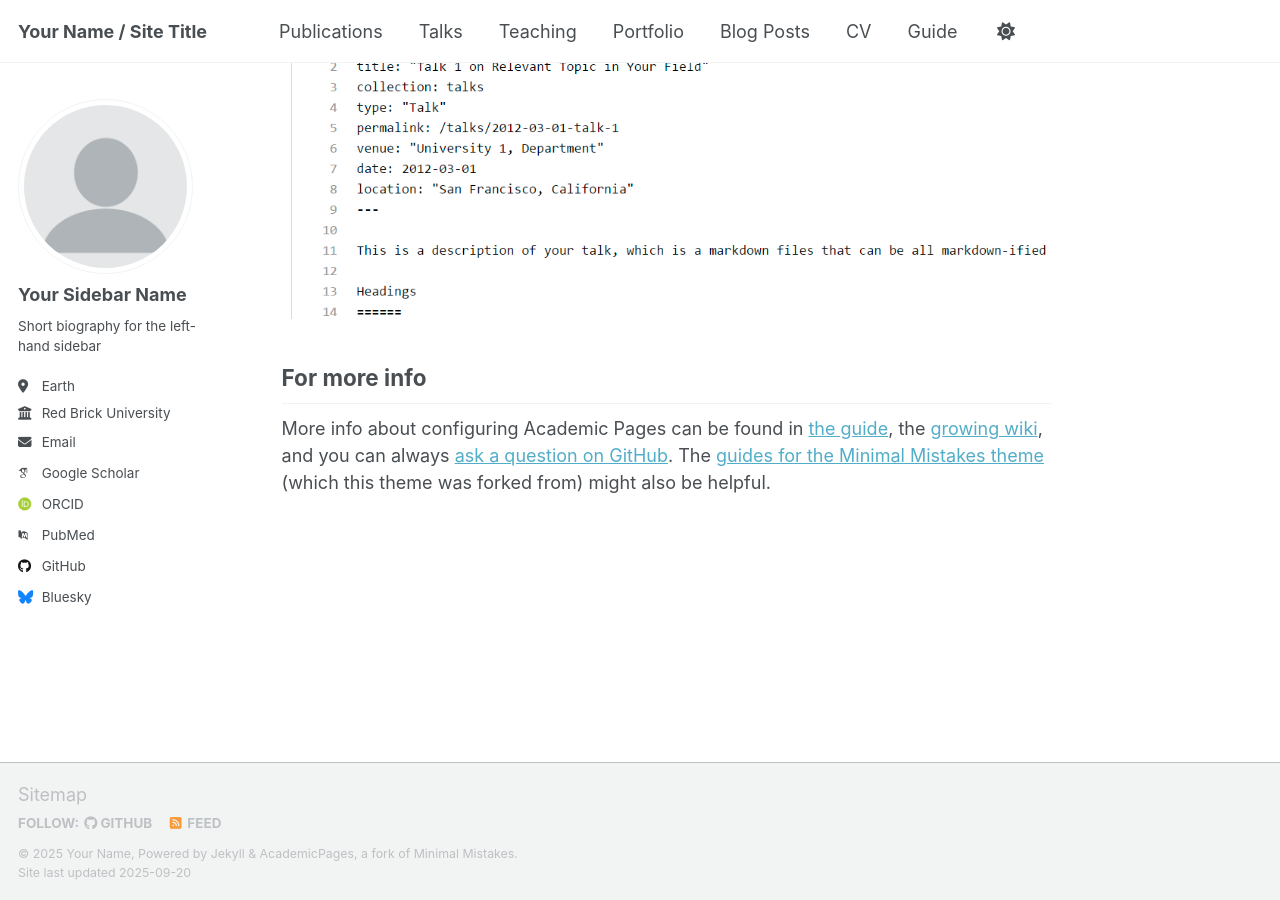
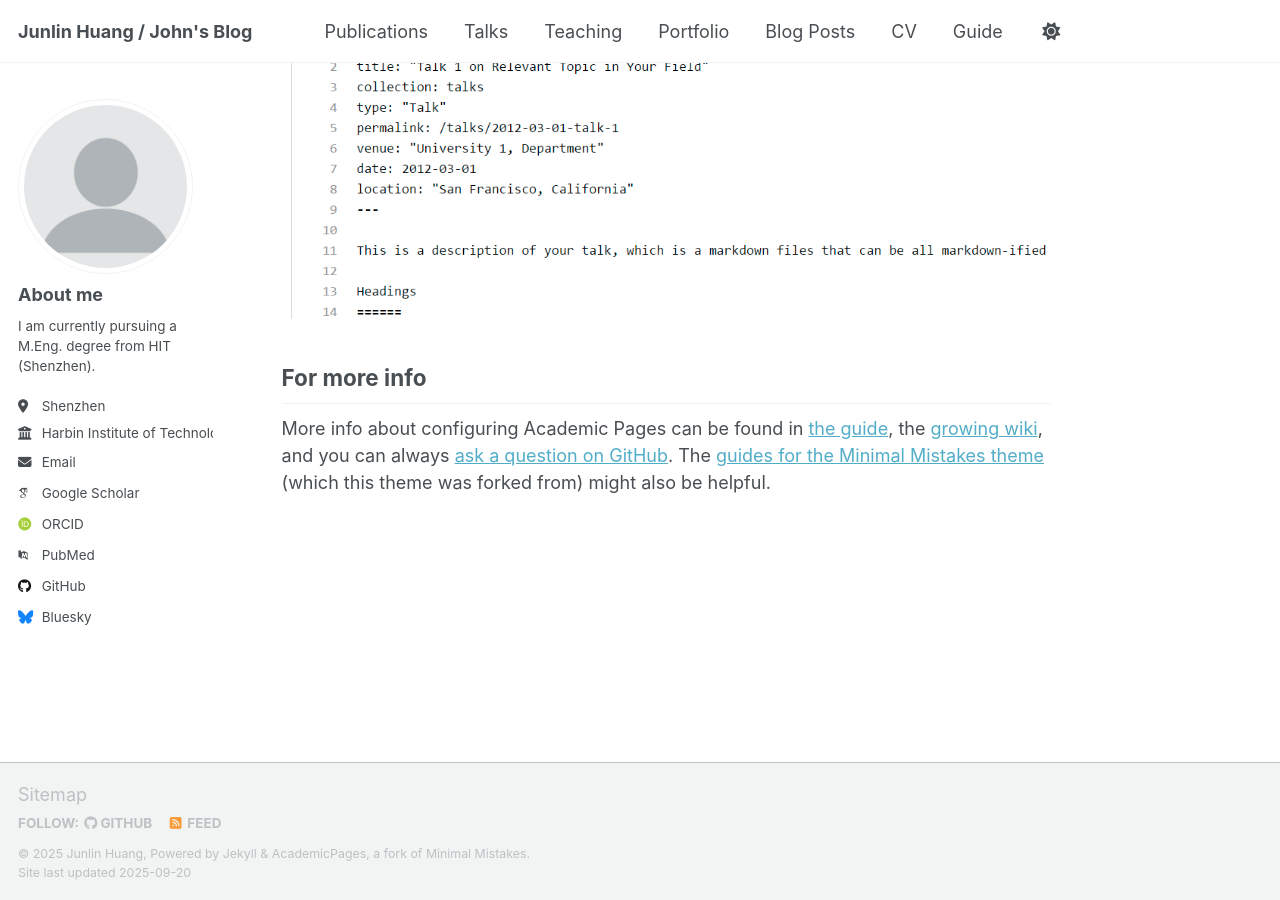
Before and after one commit to JohnOliWong/johnoliwong.github.io, a Jekyll site: the page built from _pages/about.md, in a window 1280 px wide and 900 px high, scrolled down 2880 px. Built offline with Jekyll 4.4.1, drawn with Linux system fonts in a browser that asks for light colours; some web fonts are replaced; a script that is not in the unit is left out.

Commit message:
Update _config.yml

```diff
--- a/_config.yml
+++ b/_config.yml
@@ -9,10 +9,10 @@
 # Basic Site Settings
 locale                   : "en-US"
 site_theme               : "default" # Currently available options are "default", "air"
-title                    : "Your Name / Site Title"
+title                    : "Junlin Huang / John's Blog"
 title_separator          : "-"
-name                     : &name "Your Name"
-description              : &description "Your Name's academic portfolio"   # Update this with a general description of your site, this is the default if not overridden by a page
+name                     : &name "Junlin Huang"
+description              : &description "John's Portfolio"   # Update this with a general description of your site, this is the default if not overridden by a page
 url                      : https://academicpages.github.io # The base hostname & protocol for your site e.g. "https://[your GitHub username].github.io",
                                                            # or if you already have some other page hosted on Github then use "https://[your GitHub username].github.io/[Your Repo Name]"
 baseurl                  : "" # the subpath of your site, e.g. "/blog"
@@ -24,11 +24,11 @@ repository               : "academicpages/academicpages.github.io"
 author:
   # Biographic information
   avatar           : "profile.png"
-  name             : "Your Sidebar Name"
+  name             : "About me"
   pronouns         : # example: "she/her"
-  bio              : "Short biography for the left-hand sidebar"
-  location         : "Earth"
-  employer         : "Red Brick University"
+  bio              : "I am currently pursuing a M.Eng. degree from HIT (Shenzhen)."
+  location         : "Shenzhen"
+  employer         : "Harbin Institute of Technology (Shenzhen)"
   uri              : # URL
   email            : "none@example.org"
 
@@ -218,18 +218,18 @@ kramdown:
 
 # These settings control the types of collections used by the template
 collections:
-  teaching:
-    output: true
-    permalink: /:collection/:path/
+  # teaching:
+  #   output: true
+  #   permalink: /:collection/:path/
   publications:
     output: true
     permalink: /:collection/:path/
-  portfolio:
-    output: true
-    permalink: /:collection/:path/
-  talks:
-    output: true
-    permalink: /:collection/:path/
+  # portfolio:
+  #   output: true
+  #   permalink: /:collection/:path/
+  # talks:
+  #   output: true
+  #   permalink: /:collection/:path/
 
 
 # These settings control how pages and collections are included in the site
```
